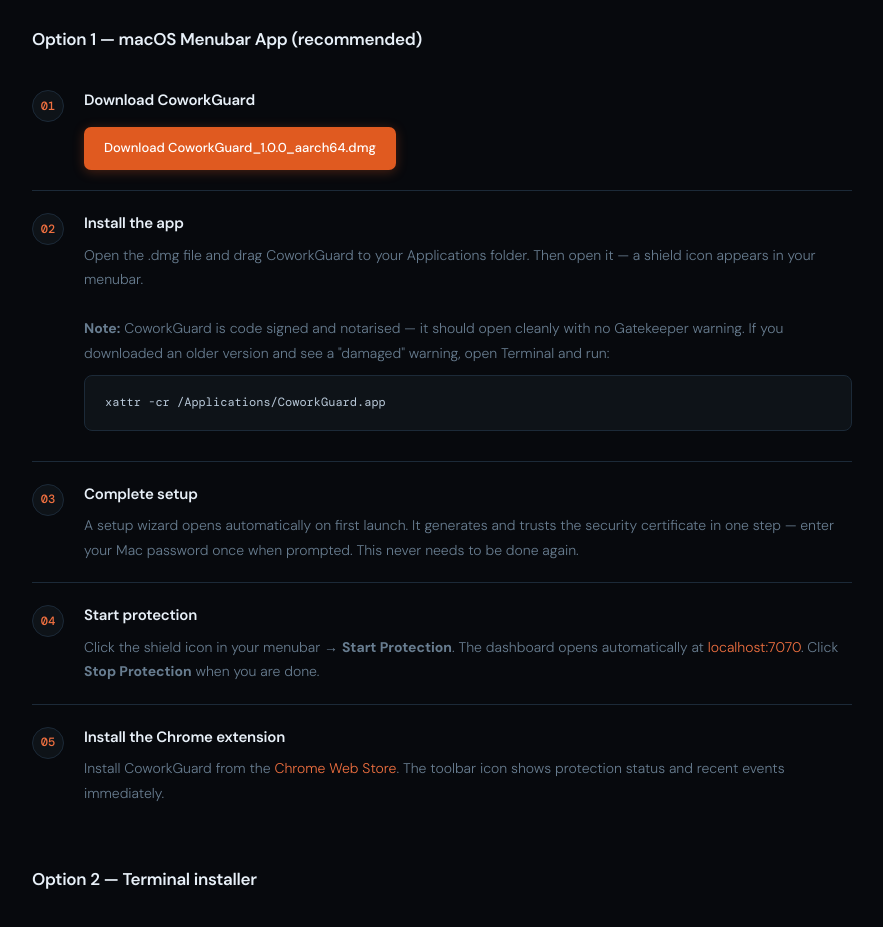
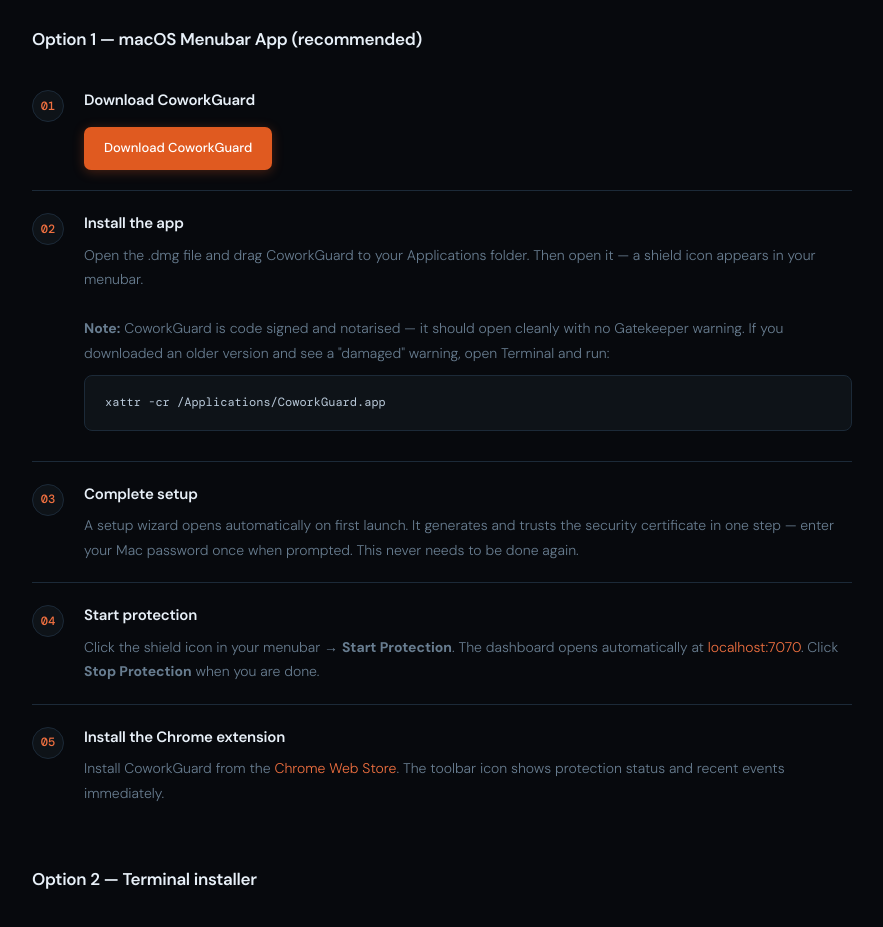
Before and after one commit to Katherine-Holland/ClaudeCoworkGuard, a browser extension: page docs/support.html in a window 1280 px wide. Shown: the part 961-1888 px from the top of the page, without its empty margins (198-1081 px from the left). Drawn offline with nearby package versions, Linux system fonts and the light colour scheme.

Commit message:
add dmg link to support page

```diff
--- a/docs/support.html
+++ b/docs/support.html
@@ -152,7 +152,7 @@
       <div class="step-n">01</div>
       <div class="step-body">
         <div class="step-title">Download CoworkGuard</div>
-        <div class="step-desc"><a href="https://github.com/Katherine-Holland/ClaudeCoworkGuard/releases/download/v1.0.0/CoworkGuard_1.0.0_universal.dmg" class="contact-link" style="display:inline-flex;margin-top:8px">Download CoworkGuard_1.0.0_aarch64.dmg</a></div>
+        <div class="step-desc"><a href="https://github.com/Katherine-Holland/ClaudeCoworkGuard/releases/download/v1.0.0/CoworkGuard_1.0.1_universal.dmg" class="contact-link" style="display:inline-flex;margin-top:8px">Download CoworkGuard</a></div>
       </div>
     </div>
     <div class="step">
```
